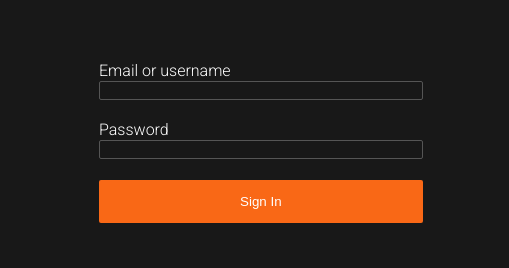
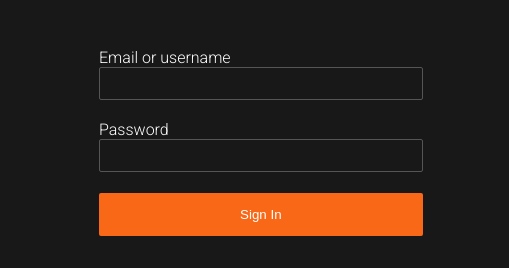
Before and after one commit to TanishkSonani/login-page, a plain HTML site: page index.html in a window 1280 px wide. Shown: the part 239-507 px from the top of the page, 0-509 px from the left. Drawn offline with Linux system fonts and the light colour scheme; a script that the page names is missing.

Commit message:
Update style.css

```diff
--- a/style.css
+++ b/style.css
@@ -76,7 +76,7 @@ h6
     background: #181818;
     border: 1px solid #555;
     color: #ccc;
-    padding: 0.5 rem 1 rem;
+    padding: 0.5rem 1rem;
     line-height: 1.3 rem;
 }
 
```
